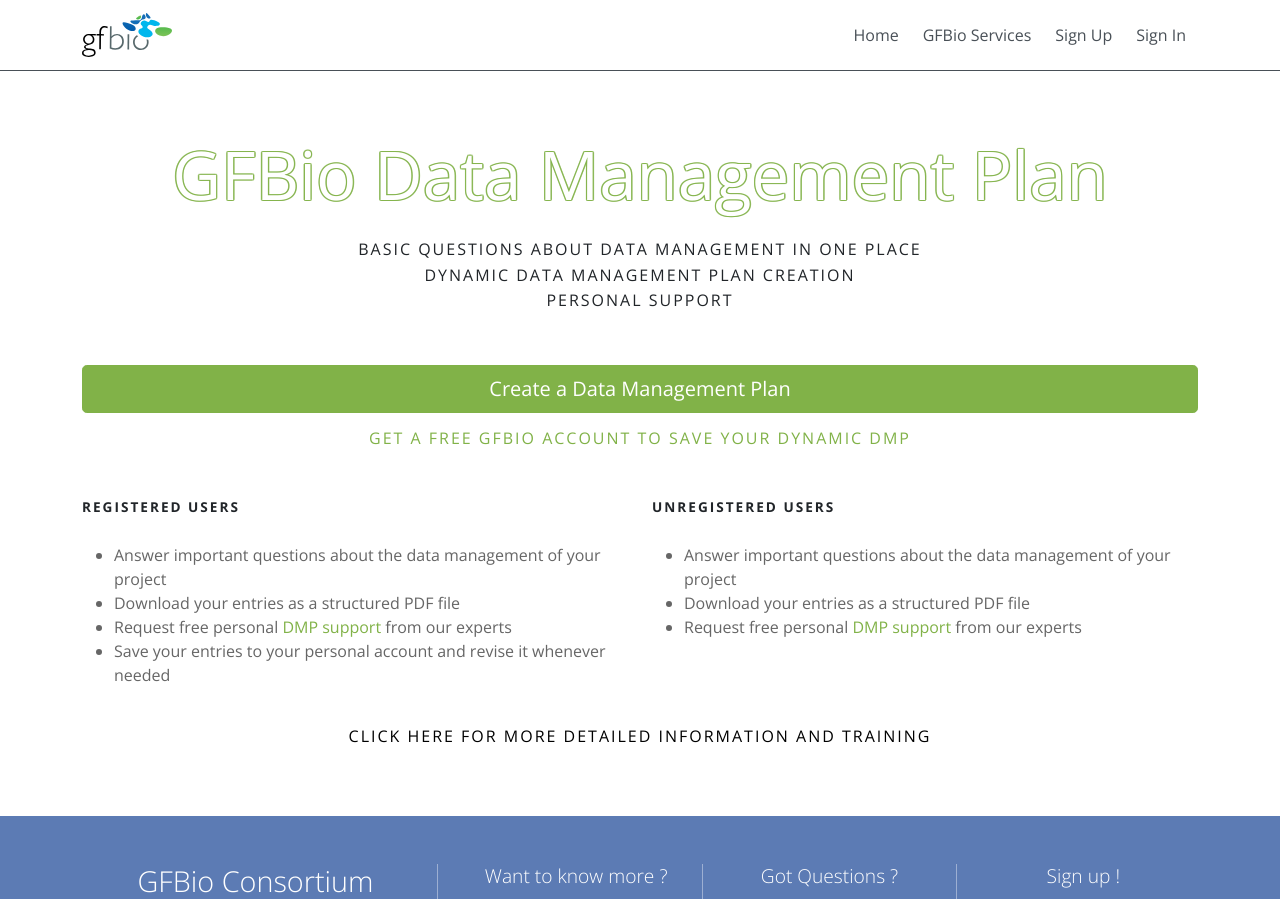
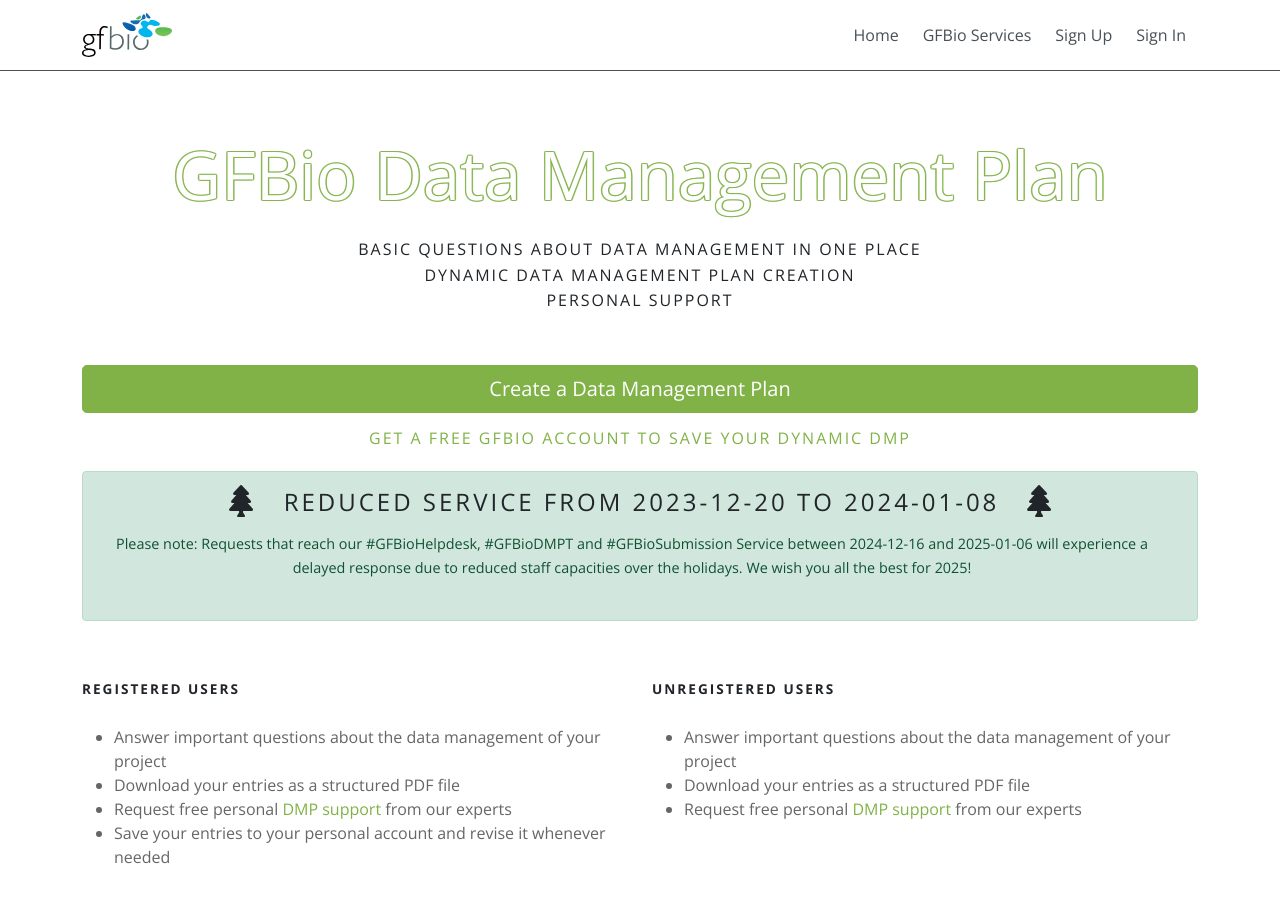
Before and after one commit to gfbio/gfbio-dmp-tool, a Django app: template gfbio_dmpt/templates/pages/home.html in a window 1280 px wide. Shown: the top 899 px of the page. Run offline with Django 4.2, Linux system fonts and the light colour scheme; the template is opened without the code that fills it, so the values that code supplies are empty; some libraries are stand-ins or nearby versions.

Commit message:
DASS-2346 add holiday banner 2024/25

```diff
--- a/gfbio_dmpt/templates/pages/home.html
+++ b/gfbio_dmpt/templates/pages/home.html
@@ -38,27 +38,26 @@
   {% endif %}
 
   {#  TODO: for notification use banner below  #}
-  {#  <div class="row mb-3">#}
-  {#    <div class="col-12 text-center">#}
-  {#      <div class="alert alert-success" role="alert">#}
-  {#        <h4 class="alert-heading">#}
-  {#          <i class="fa fa-lg fa-tree"#}
-  {#             aria-hidden="true"></i>&nbsp;&nbsp;#}
-  {#          Reduced service from 2023-12-20 to 2024-01-08&nbsp;&nbsp;#}
-  {#          <i class="fa fa-lg fa-tree"#}
-  {#             aria-hidden="true"></i>#}
-  {#        </h4>#}
-  {#        <p>#}
-  {#          Please note: Requests that reach our #GFBioHelpdesk,#}
-  {#          #GFBioDMPT and #GFBioSubmission Service between#}
-  {#          2023-12-20 and 2024-01-08 will experience a delayed#}
-  {#          response due to reduced staff capacities over the#}
-  {#          holidays. We wish you all the best for 2024!#}
-  {##}
-  {#        </p>#}
-  {#      </div>#}
-  {#    </div>#}
-  {#  </div>#}
+  <div class="row mb-3">
+    <div class="col-12 text-center">
+      <div class="alert alert-success" role="alert">
+        <h4 class="alert-heading">
+          <i class="fa fa-lg fa-tree"
+             aria-hidden="true"></i>&nbsp;&nbsp;
+          Reduced service from 2023-12-20 to 2024-01-08&nbsp;&nbsp;
+          <i class="fa fa-lg fa-tree"
+             aria-hidden="true"></i>
+        </h4>
+        <p>
+          Please note: Requests that reach our #GFBioHelpdesk,
+          #GFBioDMPT and #GFBioSubmission Service between
+          2024-12-16 and 2025-01-06 will experience a delayed
+          response due to reduced staff capacities over the
+          holidays. We wish you all the best for 2025!
+        </p>
+      </div>
+    </div>
+  </div>
   {#  ---------------------------------------  #}
 
   <div class="row pt-4 mb-4">
```
